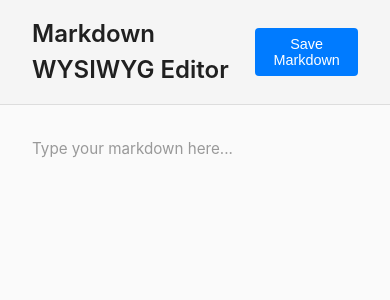
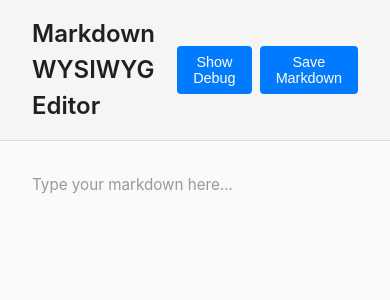
Before and after one commit to mahata/markdown-wysiwyg-sample, a React (Vite) app: page / in a window 390 px wide. Shown: the top 300 px of the page. Built offline with nearby package versions, Linux system fonts and the light colour scheme.

Commit message:
Add debug panel toggle and styles for improved debugging experience

```diff
--- a/src/MarkdownEditor.css
+++ b/src/MarkdownEditor.css
@@ -20,7 +20,14 @@
   margin: 0;
 }
 
-.save-button {
+.header-buttons {
+  display: flex;
+  gap: 0.5rem;
+  align-items: center;
+}
+
+.save-button,
+.debug-toggle-button {
   padding: 0.5rem 1rem;
   background-color: #007bff;
   color: white;
@@ -32,21 +39,25 @@
   transition: background-color 0.2s;
 }
 
-.save-button:hover {
+.save-button:hover,
+.debug-toggle-button:hover {
   background-color: #0056b3;
 }
 
-.save-button:active {
+.save-button:active,
+.debug-toggle-button:active {
   background-color: #004085;
 }
 
 .editor-container {
   flex: 1;
   overflow: hidden;
+  display: flex;
+  flex-direction: column;
 }
 
 .editor-surface {
-  height: 100%;
+  flex: 1;
   overflow: auto;
   background-color: #fafafa;
   padding: 2rem;
@@ -190,6 +201,41 @@
   font-style: italic;
 }
 
+/* Debug Panel Styles */
+.debug-panel {
+  flex: 0 0 40%;
+  display: flex;
+  flex-direction: column;
+  border-top: 1px solid #ddd;
+  background-color: #f9f9f9;
+  overflow: hidden;
+}
+
+.debug-header {
+  padding: 0.75rem 1rem;
+  background-color: #f0f0f0;
+  border-bottom: 1px solid #ddd;
+  font-weight: 600;
+  font-size: 0.9rem;
+  color: #333;
+}
+
+.debug-content {
+  flex: 1;
+  margin: 0;
+  padding: 1rem;
+  overflow: auto;
+  font-family: 'Monaco', 'Menlo', 'Ubuntu Mono', 'Consolas', 'source-code-pro', monospace;
+  font-size: 0.85rem;
+  line-height: 1.4;
+  background-color: #fafafa;
+  color: #333;
+  border: none;
+  white-space: pre-wrap;
+  word-wrap: break-word;
+  tab-size: 2;
+}
+
 /* Dark mode support */
 @media (prefers-color-scheme: dark) {
   .editor-header {
@@ -224,4 +270,35 @@
   .markdown-surface hr {
     border-top-color: #333;
   }
+
+  .debug-panel {
+    background-color: #252525;
+    border-top-color: #333;
+  }
+
+  .debug-header {
+    background-color: #2d2d2d;
+    border-bottom-color: #333;
+    color: #e0e0e0;
+  }
+
+  .debug-content {
+    background-color: #1e1e1e;
+    color: #d4d4d4;
+  }
 }
+
+/* Responsive design for small screens */
+@media (max-width: 768px) {
+  .editor-container {
+    flex-direction: column;
+  }
+
+  .debug-panel {
+    flex: 0 0 35%;
+  }
+
+  .editor-surface {
+    flex: 1;
+  }
+}
--- a/src/MarkdownEditor.tsx
+++ b/src/MarkdownEditor.tsx
@@ -210,6 +210,7 @@ function insertTextAtCursor(text: string) {
 
 export default function MarkdownEditor() {
   const [markdown, setMarkdown] = useState('');
+  const [showDebug, setShowDebug] = useState(false);
   const editorRef = useRef<HTMLDivElement>(null);
 
   const html = useMemo(() => {
@@ -276,9 +277,18 @@ export default function MarkdownEditor() {
     <div className="markdown-editor">
       <header className="editor-header">
         <h1>Markdown WYSIWYG Editor</h1>
-        <button onClick={handleSave} className="save-button">
-          Save Markdown
-        </button>
+        <div className="header-buttons">
+          <button
+            onClick={() => setShowDebug(!showDebug)}
+            className="debug-toggle-button"
+            title={showDebug ? 'Hide debug panel' : 'Show debug panel'}
+          >
+            {showDebug ? 'Hide Debug' : 'Show Debug'}
+          </button>
+          <button onClick={handleSave} className="save-button">
+            Save Markdown
+          </button>
+        </div>
       </header>
 
       <div className="editor-container">
@@ -297,6 +307,12 @@ export default function MarkdownEditor() {
             onPaste={handlePaste}
           />
         </div>
+        {showDebug && (
+          <div className="debug-panel">
+            <div className="debug-header">Debug: Parsed HTML Output</div>
+            <pre className="debug-content">{html}</pre>
+          </div>
+        )}
       </div>
     </div>
   );
```
